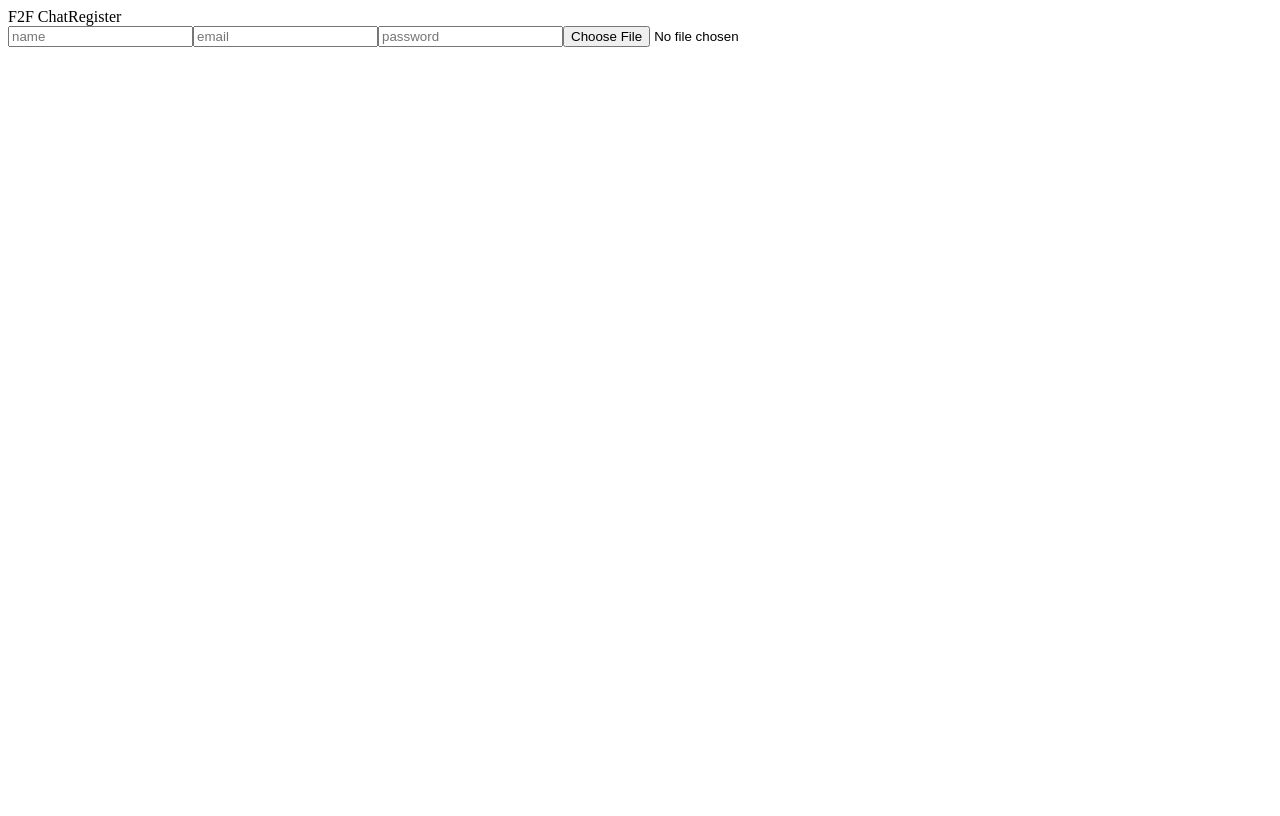
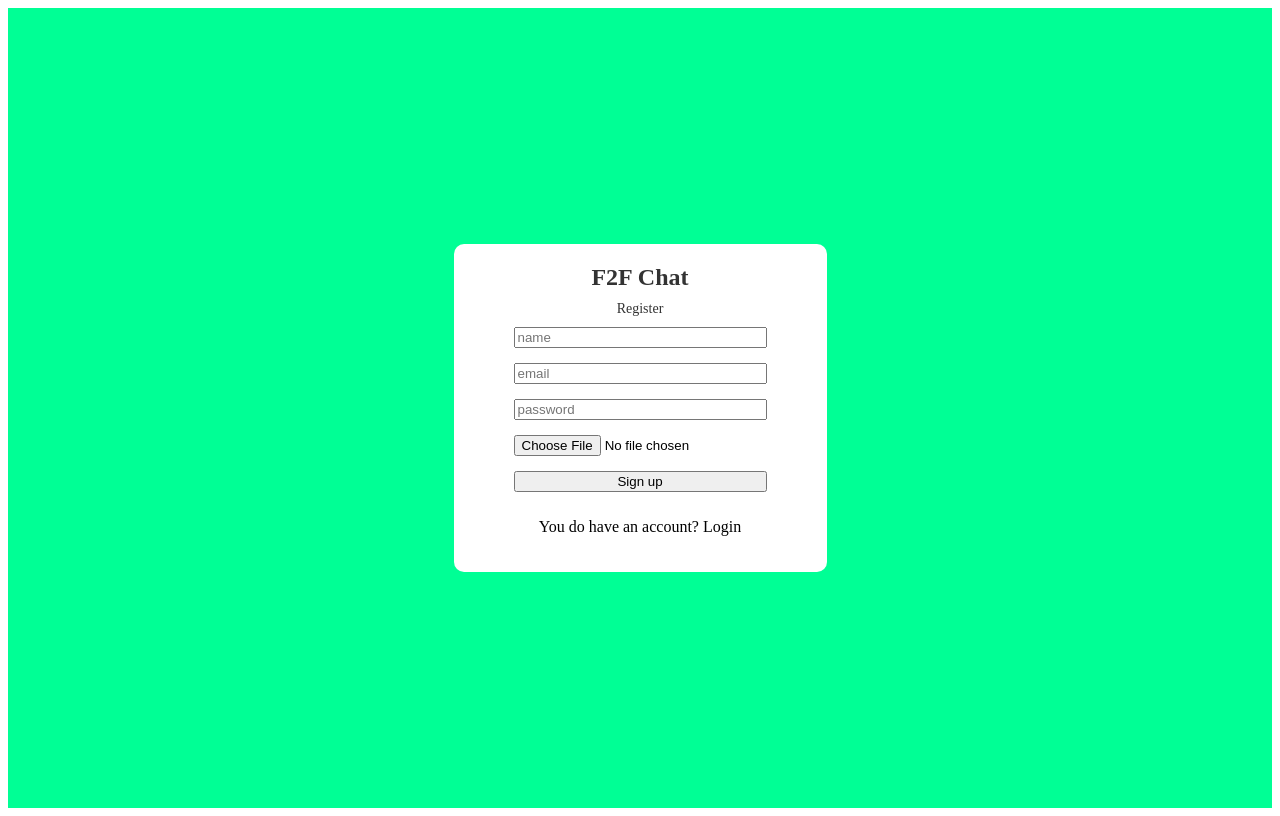
Before and after one commit to RosenGeorgievvv/React-blog-system, a React (Vite) app: page / in a window 1280 px wide. Built offline with nearby package versions, Linux system fonts and the light colour scheme.

Commit message:
add styles

```diff
--- a/package.json
+++ b/package.json
@@ -11,7 +11,8 @@
   },
   "dependencies": {
     "react": "^18.3.1",
-    "react-dom": "^18.3.1"
+    "react-dom": "^18.3.1",
+    "sass": "^1.77.6"
   },
   "devDependencies": {
     "@types/react": "^18.3.3",
--- a/src/App.jsx
+++ b/src/App.jsx
@@ -1,4 +1,6 @@
-import Register from "./pages/Register"
+import './styles.scss';
+
+import Register from "./pages/Register";
 
 function App() {
 
--- a/src/pages/Register.jsx
+++ b/src/pages/Register.jsx
@@ -11,7 +11,9 @@ const Register = () => {
                 <input type='email' placeholder='email'/>
                 <input type='password' placeholder='password'/>
                 <input type='file' />
+                <button>Sign up</button>
             </form>
+            <p>You do have an account? Login</p>
         </div>
     </div>
   )
--- /dev/null
+++ b/src/styles.scss
@@ -0,0 +1,34 @@
+.main-form{
+    background-color: rgb(0, 255, 149);
+    height: 100vh;
+    display: flex;
+    align-items: center;
+    justify-content: center;
+
+    .main-wrapper{
+        background-color: white;
+        padding: 20px 60px;
+        border-radius: 10px;
+        display: flex;
+        flex-direction: column;
+        gap: 10px;
+        align-items: center;
+
+        .header{
+            color: #333;
+            font-weight: bold;
+            font-size: 24px;
+        }
+        .title{
+            color: #333;
+            font-size: 14px;
+        }
+
+        form{
+            display: flex;
+            flex-direction: column;
+            gap: 15px;
+
+        }
+    }
+}
```
Also changed, not shown: 1 other file (tests, documents, lock files or other folders).
